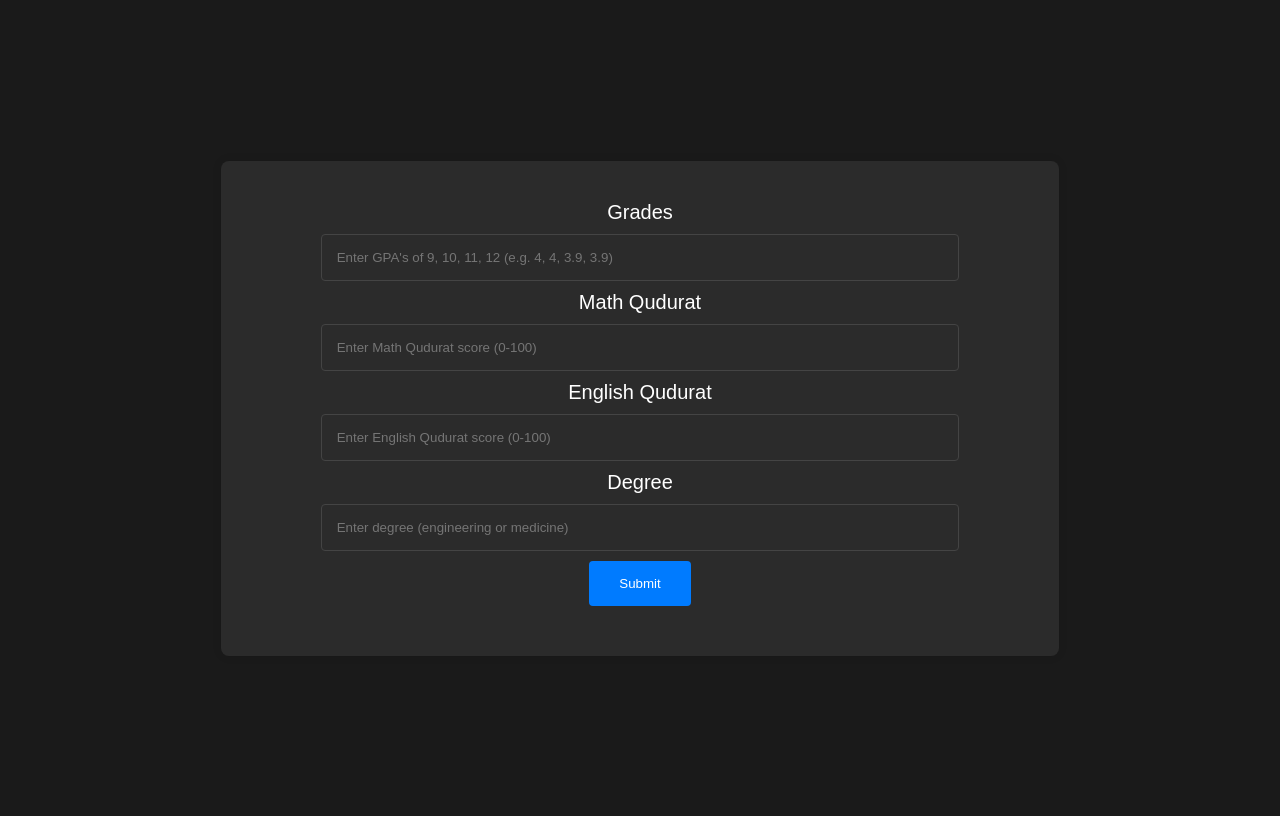
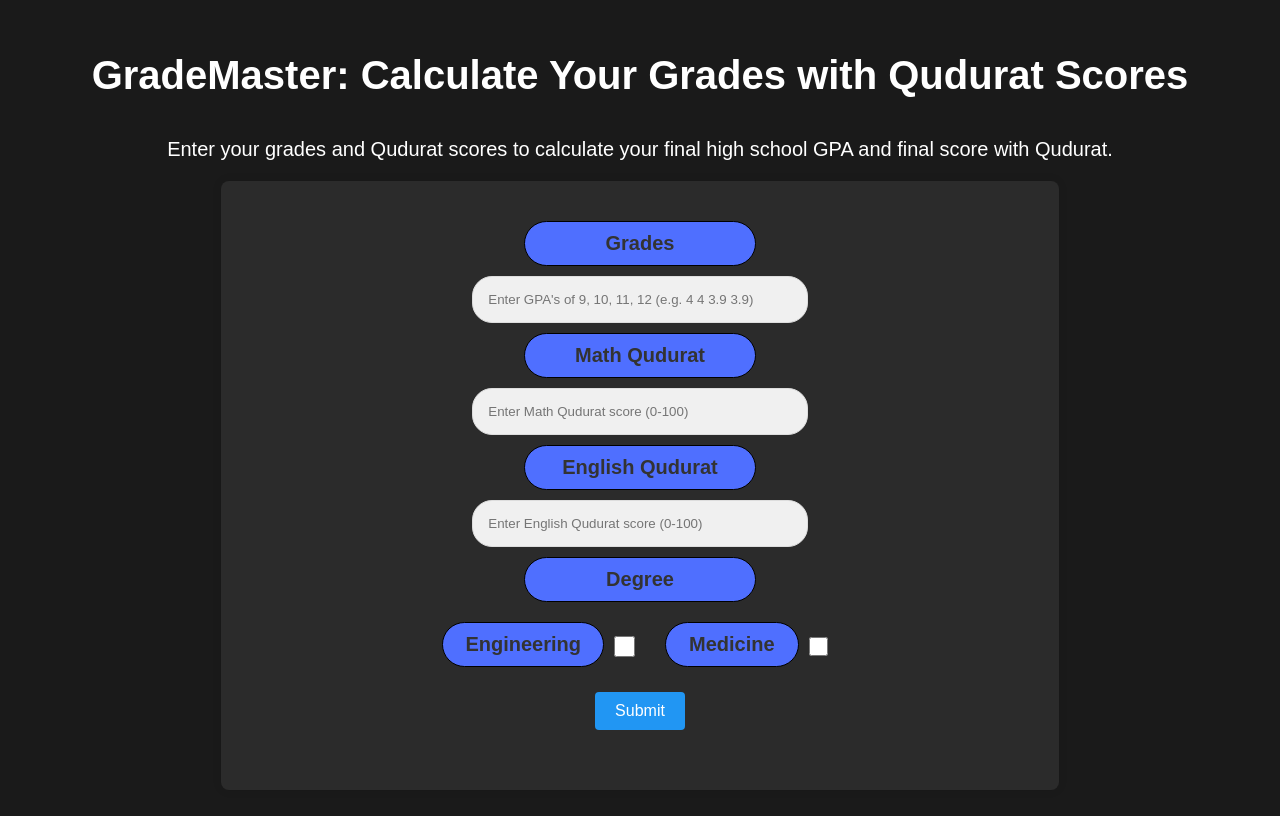
Before and after one commit to Nauseouswave/GPA-Calculator, a Flask app: page / in a window 1280 px wide. Run offline with Flask 3, Linux system fonts and the light colour scheme.

Commit message:
Styled website

```diff
--- a/templates/index.html
+++ b/templates/index.html
@@ -2,75 +2,36 @@
 <html>
 
 <head>
+    <link rel="stylesheet" href="style.css">
+    <title>GradeMaster: Calculate Your Grades with Qudurat Scores</title>
     <script async src="https://pagead2.googlesyndication.com/pagead/js/adsbygoogle.js?client=ca-pub-1197243616981062"
      crossorigin="anonymous"></script>
-    <style>
-        body {
-            display: flex;
-            justify-content: center;
-            align-items: center;
-            height: 100vh;
-            background-color: #1a1a1a;
-            font-family: Arial, sans-serif;
-            color: #fff;
-            font-size: 20px;
-            /* Increased font size */
-        }
-
-        form {
-            background-color: #2b2b2b;
-            padding: 40px;
-            border-radius: 8px;
-            box-shadow: 0px 0px 10px 0px rgba(0, 0, 0, 0.1);
-            width: 60%;
-        }
-
-        label {
-            display: block;
-            text-align: center;
-            margin-bottom: 5px;
-        }
-
-        input[type="text"] {
-            display: block;
-            margin: 10px auto;
-            padding: 15px;
-            border-radius: 4px;
-            border: 1px solid #444;
-            width: 80%;
-            background-color: #2b2b2b;
-            color: #fff;
-        }
-
-        input[type="submit"] {
-            display: block;
-            margin: 10px auto;
-            background-color: #007BFF;
-            color: white;
-            border: none;
-            padding: 15px 30px;
-            text-decoration: none;
-            cursor: pointer;
-            border-radius: 4px;
-        }
-
-        input[type="submit"]:hover {
-            background-color: #0056b3;
-        }
-    </style>
 </head>
 
 <body>
+    <h1>GradeMaster: Calculate Your Grades with Qudurat Scores</h1>
+    <p>Enter your grades and Qudurat scores to calculate your final high school GPA and final score with Qudurat.</p>
     <form method="POST" action="/">
         <label for="grades">Grades</label>
-        <input type="text" name="grades" id="grades" placeholder="Enter GPA's of 9, 10, 11, 12 (e.g. 4, 4, 3.9, 3.9)">
+        <input type="text" name="grades" id="grades" placeholder="Enter GPA's of 9, 10, 11, 12 (e.g. 4 4 3.9 3.9)">
         <label for="math_qudurat">Math Qudurat</label>
         <input type="text" name="math_qudurat" id="math_qudurat" placeholder="Enter Math Qudurat score (0-100)">
         <label for="english_qudurat">English Qudurat</label>
-        <input type="text" name="english_qudurat" id="english_qudurat"
-            placeholder="Enter English Qudurat score (0-100)">
-        <label for="degree">Degree</label>
-        <input type="text" name="degree" id="degree" placeholder="Enter degree (engineering or medicine)">
+        <input type="text" name="english_qudurat" id="english_qudurat" placeholder="Enter English Qudurat score (0-100)">
+
+        <label>Degree</label>
+        <div class="degree-options">
+            <div class="custom-checkbox">
+                <label class="custom_size_label" for="engineering">Engineering</label>
+                <input type="checkbox" class="checkmark" id="engineering" name="degree" value="Engineering">
+            </div>
+
+            <div class="custom-checkbox">
+                <label class="custom_size_label" for="medicine">Medicine</label>
+                <input type="checkbox" class="checkmark" id="medicine" name="degree" value="Medicine">
+            </div>
+        </div>
+
         <input type="submit" value="Submit">
     </form>
 </body>
--- /dev/null
+++ b/templates/style.css
@@ -0,0 +1,113 @@
+body {
+    display: flex;
+    flex-direction: column;
+    justify-content: center;
+    align-items: center;
+    height: 100vh;
+    background-color: #1a1a1a;
+    font-family: Arial, sans-serif;
+    color: #fff;
+    font-size: 20px;
+}
+
+h1, p {
+    text-align: center;
+    margin-bottom: 20px;
+}
+
+form {
+    background-color: #2b2b2b;
+    padding: 40px;
+    border-radius: 8px;
+    box-shadow: 0px 0px 10px 0px rgba(0, 0, 0, 0.1);
+    width: 60%;
+}
+
+label {
+    display: block;
+    background-color: #4f6fff;
+    color: #333;
+    text-align: center;
+    margin-bottom: 5px;
+    border: 1px solid #000000;
+    padding: 10px 20px;
+    border-radius: 25px;
+    margin: 0 auto 5px auto;
+    width: 25%;
+    font-weight: bold;
+    transition: all 0.3s ease;
+}
+
+label:hover {
+    background-color: #ddd;
+    border-color: #bbb;
+}
+
+.custom-checkbox .checkmark {
+    position: relative;
+    top: 0;
+    left: 0;
+    height: 25px;
+    width: 25px;
+    background-color: #eee;
+    border-radius: 4px;
+    margin-right: 10px; /* Add some space between the checkbox and the label */
+}
+
+
+.degree-options {
+    display: flex;
+    justify-content: center;
+    margin-bottom: 20px;
+    margin-top: 20px;
+}
+
+.degree-options div {
+    display: flex;
+    align-items: center;
+    margin: 0 10px; /* Add horizontal margin */
+}
+
+.degree-options label {
+    margin-right: 10px;
+}
+
+input[type="text"], input[type="checkbox"] {
+    display: block;
+    margin: 10px auto;
+    padding: 15px;
+    border-radius: 20px;
+    border: 1px solid #ddd; /* Light grey border */
+    width: 40%;
+    background-color: #f0f0f0; /* Light grey background */
+    color: #333; /* Dark grey text */
+    transition: all 0.3s ease; /* Smooth transition for focus effect */
+}
+
+/* Change the border and background color when focusing on the input */
+input[type="text"]:focus, input[type="checkbox"]:focus {
+    border-color: #bbb;
+    background-color: #eee;
+}
+
+input[type="submit"] {
+    display: block;
+    margin: 20px auto;
+    padding: 10px 20px;
+    border-radius: 4px;
+    border: none; /* Remove the default border */
+    background-color: #2196F3; /* Blue background */
+    color: #fff; /* White text */
+    font-size: 16px;
+    cursor: pointer;
+    transition: all 0.3s ease; /* Smooth transition for hover effect */
+}
+
+/* Change the background color when hovering over the submit button */
+input[type="submit"]:hover {
+    background-color: #1E88E5; /* Darker blue */
+}
+
+.custom_size_label {
+    width: 70%;
+}
```
